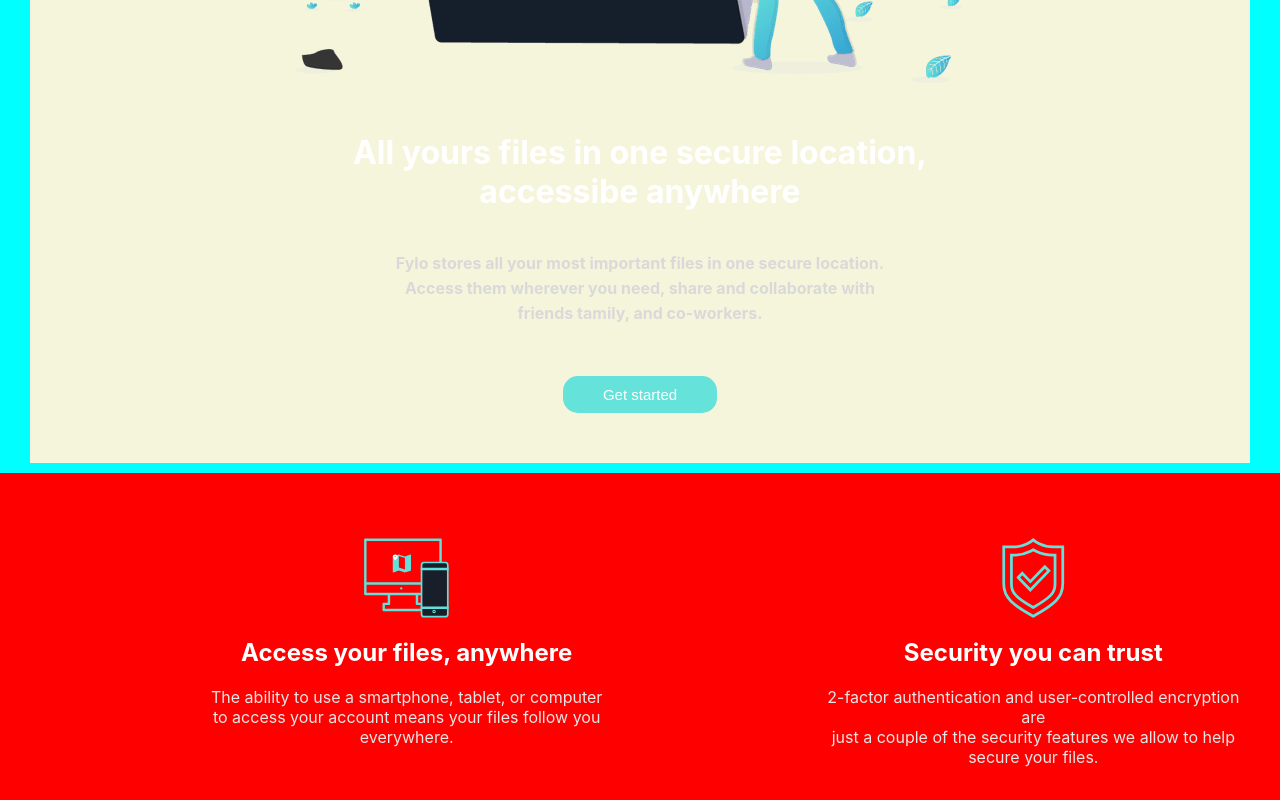
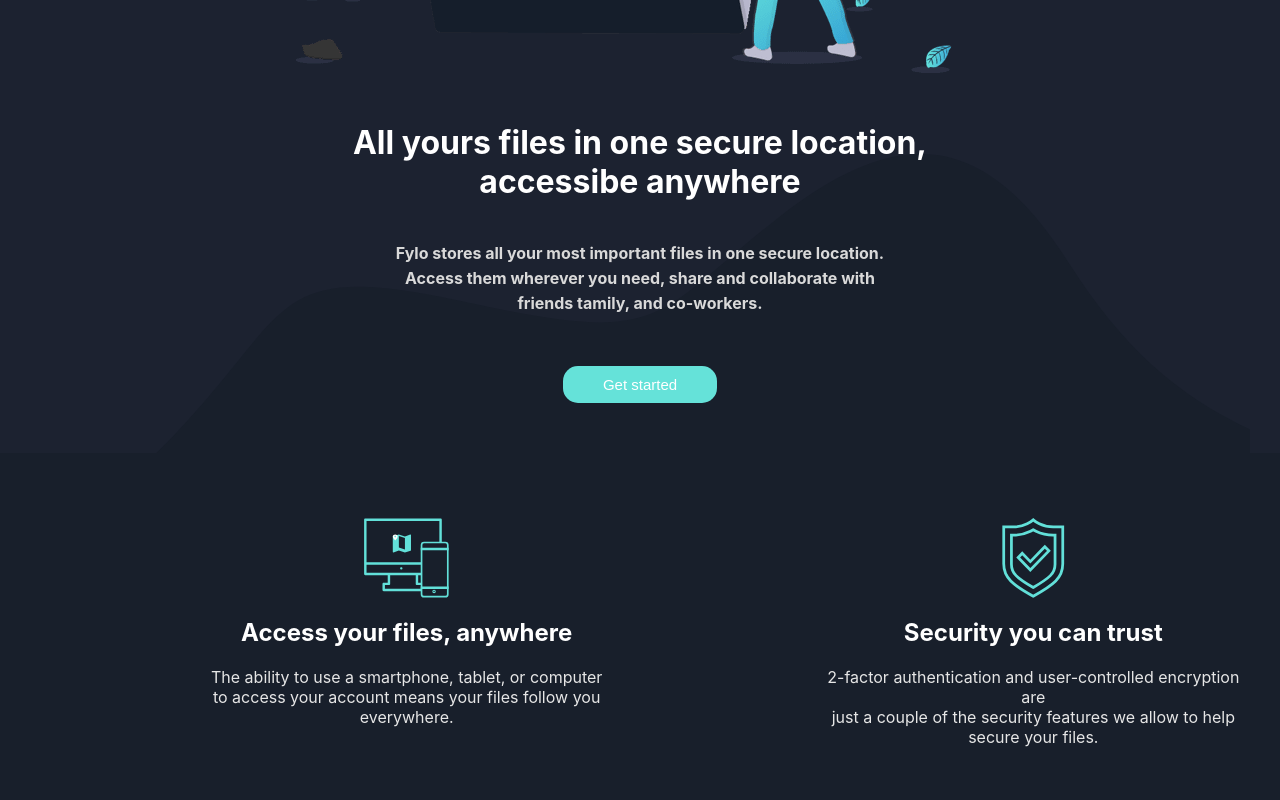
Before and after one commit to Shad-Islam/Fylo-dark-theme-landing-page, a React (Create React App) app: page / in a window 1280 px wide. Shown: the part 560-1360 px from the top of the page. Built offline with nearby package versions, Linux system fonts and the light colour scheme; the HTML template or start-up script is replaced by a standard one.

Commit message:
Add curve image

```diff
--- a/src/components/Banner.jsx
+++ b/src/components/Banner.jsx
@@ -30,7 +30,7 @@
             friends tamily, and co-workers.
           </BannerText>
           <BannerButton>Get started</BannerButton>
-          {/* <BannerCurvImage src={curvImage} /> */}
+          <BannerCurvImage src={curvImage} />
         </BannerContainer>
       </BannerArea>
     </>
--- a/src/components/styles/banner.style.js
+++ b/src/components/styles/banner.style.js
@@ -2,16 +2,18 @@
 
 const BannerArea = styled.div`
   width: 100%;
-  background-color: aqua;
-  padding: 10px 30px;
+  background-color: #1c2230;
+  padding: 0px 30px;
 `;
 
 const BannerHeading = styled.h1`
+  z-index: 10;
   margin-bottom: 40px;
   color: hsl(0, 0%, 100%);
 `;
 
 const BannerText = styled.h4`
+  z-index: 10;
   line-height: 25px;
   color: hsl(0, 0%, 85%);
 `;
@@ -20,11 +22,11 @@
   max-width: 1440px;
   display: flex;
   margin: 0 auto;
-  /* margin: 30px auto 0px; */
+  position: relative;
   text-align: center;
   align-items: center;
   flex-direction: column;
-  background-color: beige;
+  overflow: hidden;
 `;
 
 const BannerImage = styled.img`
@@ -40,14 +42,15 @@
   padding: 10px 40px;
   border-radius: 15px;
   color: hsl(0, 0%, 100%);
+  z-index: 10;
   background-color: hsl(176, 68%, 64%);
 `;
 
 const BannerCurvImage = styled.img`
-  z-index: -1;
-  position: relative;
-  bottom: 300px;
-  background-color: aqua;
+  z-index: 1;
+  position: absolute;
+  bottom: -150px;
+  /* background-color: aqua; */
 `;
 
 export {
--- a/src/components/styles/navbar.style.js
+++ b/src/components/styles/navbar.style.js
@@ -2,7 +2,7 @@
 
 const NavArea = styled.div`
   width: 100%;
-  background-color: aqua;
+  background-color: #1c2230;
   padding: 10px 30px;
 `;
 
@@ -11,7 +11,7 @@
   display: flex;
   margin: 20px auto 0px;
   justify-content: space-between;
-  background-color: aquamarine;
+  /* background-color: aquamarine; */
 `;
 
 const NevbarLogo = styled.img`
--- a/src/index.css
+++ b/src/index.css
@@ -1,5 +1,5 @@
 body {
-  background-color: red;
+  background-color: #181F2B;
   margin: 0;
   font-family: -apple-system, BlinkMacSystemFont, 'Segoe UI', 'Roboto', 'Oxygen',
     'Ubuntu', 'Cantarell', 'Fira Sans', 'Droid Sans', 'Helvetica Neue',
```
